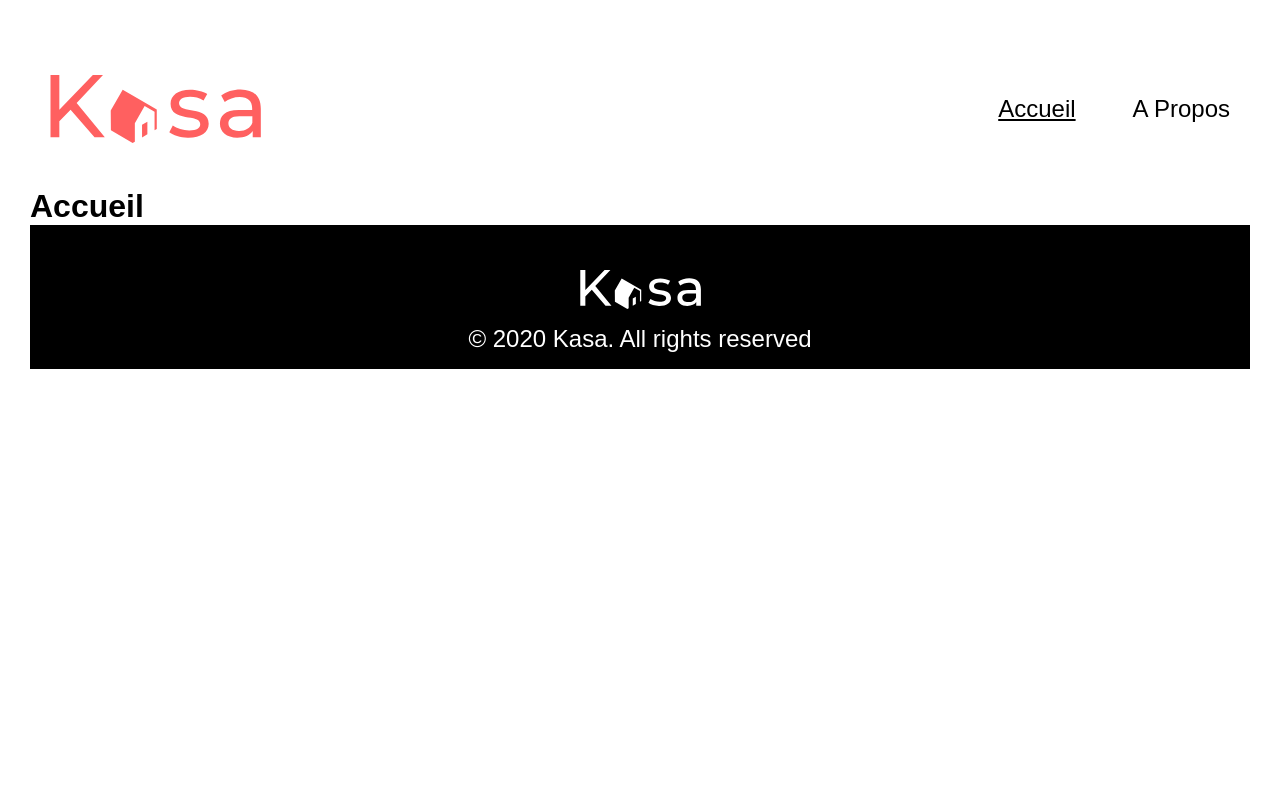
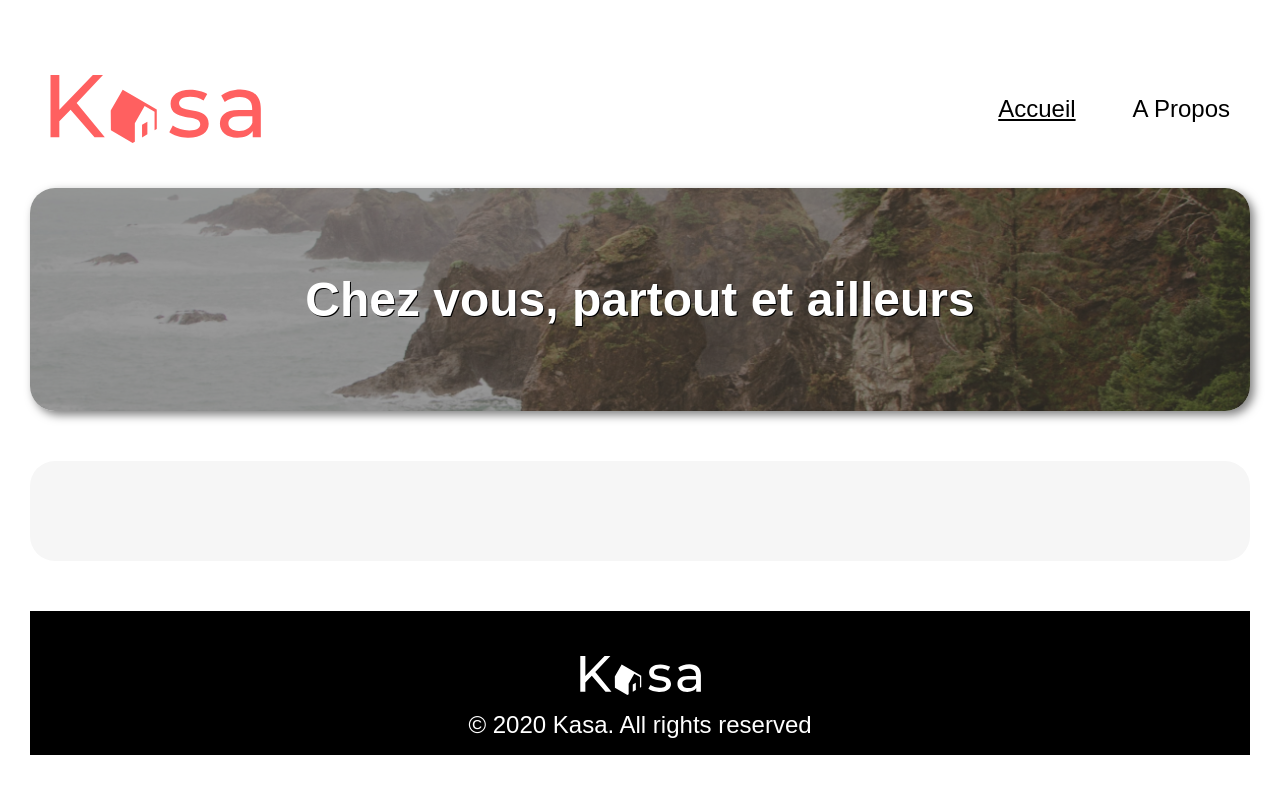
Before and after one commit to NathCad/Kasa, a React (Vite) app: page / in a window 1280 px wide. Shown: the top 794 px of the page. Built offline with nearby package versions, Linux system fonts and the light colour scheme.

Commit message:
Page Accueil

```diff
--- a/src/routes/accueil/Accueil.jsx
+++ b/src/routes/accueil/Accueil.jsx
@@ -1,6 +1,13 @@
 import React from "react";
+import "./accueil.scss";
 
 const Accueil = () => {
-  return <h1>Accueil</h1>;
+
+  return <section id="accueil">
+    <h1>Chez vous, partout et ailleurs</h1>
+
+    <div className="gallery"></div>
+
+  </section>;
 };
 export default Accueil;
--- /dev/null
+++ b/src/routes/accueil/accueil.scss
@@ -0,0 +1,44 @@
+@import "/src/variables.scss";
+
+#accueil{
+  $border-radius:25px;
+  $padding-gap: 50px;
+  display: flex;
+  flex-direction: column;
+  justify-content: center;
+  align-items: center;
+  gap: $padding-gap;
+  @media (max-width: $mobile-breakpoint) {
+    padding: 20px 19px 0 19px;
+  }
+  h1{
+    background-image: url("/coteSauvage.png");
+    background-repeat: no-repeat;
+    background-position: center;
+    background-size: cover;
+    background-blend-mode: darken;
+    background-color: rgba(0,0,0,0.4);
+    width: 100%;
+    height: 223px;
+    border-radius: $border-radius;
+    display: flex;
+    justify-content: center;
+    align-items: center;
+    font-size: 48px;
+    line-height: 68px;
+    color: white;
+    box-shadow: 4px 4px 10px rgba(0,0,0,0.5);
+    text-shadow: 1px 1px 0 black;
+  }
+  .gallery {
+    width: 100%;
+    border-radius:$border-radius ;
+    display: grid;
+    grid-template-columns: repeat(3, 1fr);
+    gap: $padding-gap;
+    padding: $padding-gap;
+    background-color: $light-background-color;
+    margin: 0 0 $padding-gap 0;
+
+  }
+}
```
Also changed, not shown: src/routes/aPropos/APropos.scss (+7 -7 lines), public/coteSauvage.png (added).
